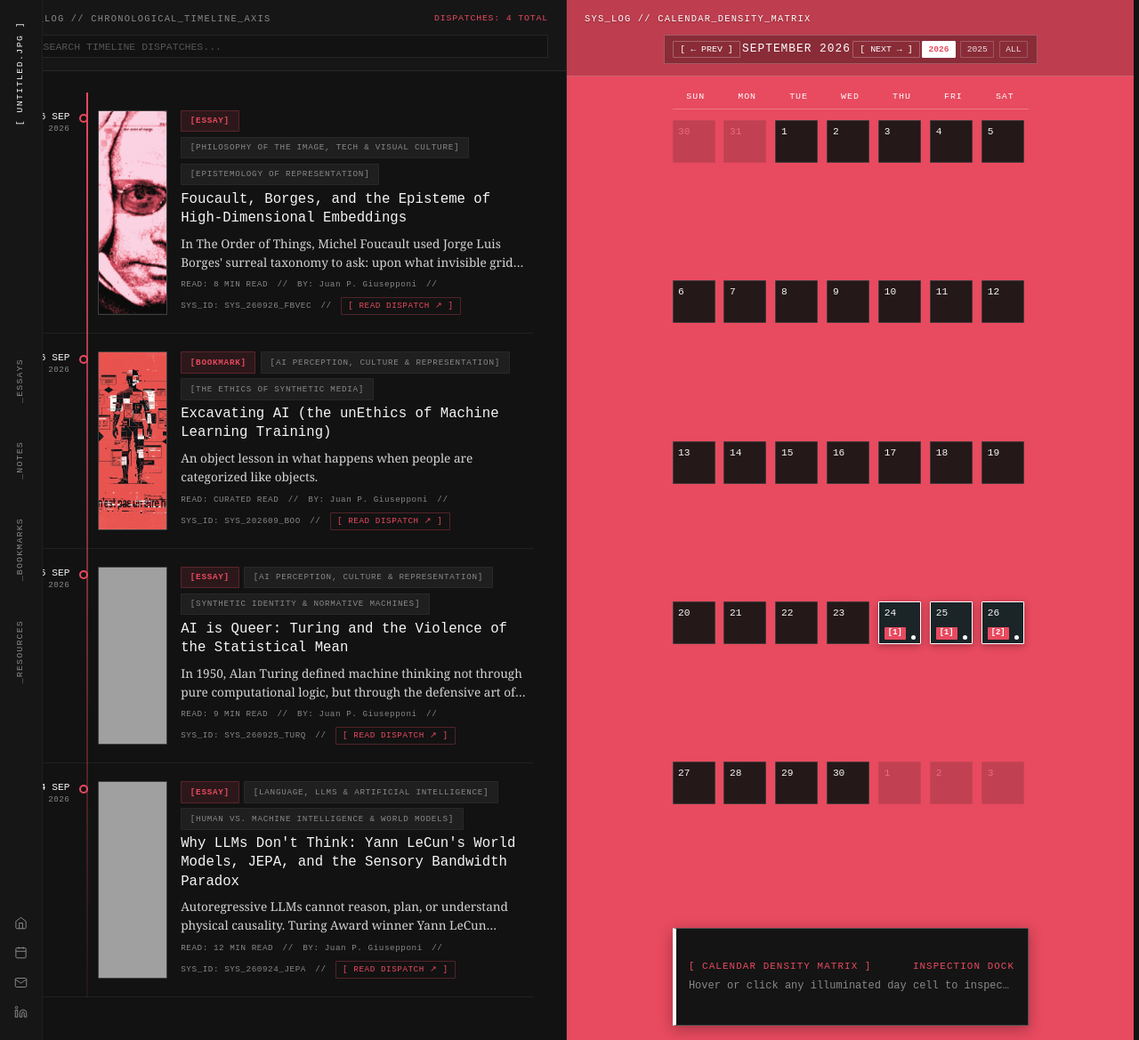
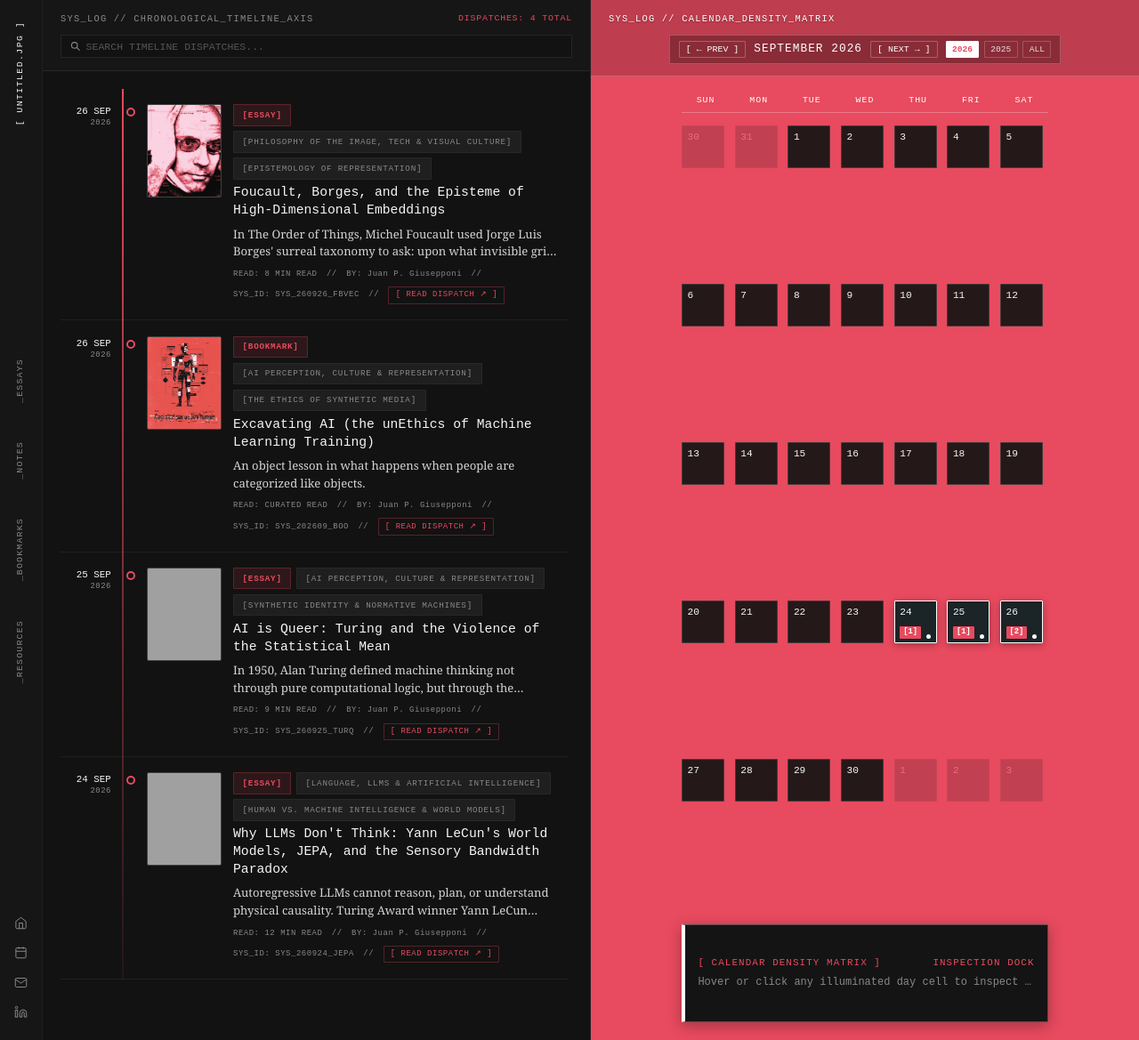
Before and after one commit to mynameisjpg/mynameisjpg, a Jekyll site: the page archive.html, which Jekyll copies as it is, in a window 1280 px wide. Shown: the whole page at 89% size. Built offline with Jekyll 4.4.1, drawn with Linux system fonts in a browser that asks for light colours; some web fonts are replaced; grey boxes are pictures that could not be loaded.

Commit message:
Fix archive layout: 48px rail offset, 50-50 full Coral Red panel, and non-stretching thumbnails

```diff
--- a/css/components/archive.css
+++ b/css/components/archive.css
@@ -1,26 +1,30 @@
 /* ==============================================================================
-   UNTITLED.JPG — ARCHIVE COMPONENT STYLESHEET (ITERATION 2)
+   UNTITLED.JPG — ARCHIVE COMPONENT STYLESHEET (ITERATION 3 - LAYOUT FIX)
    Supports 50-50 Split Layout:
-   - Left 50%: Compact Vertical Timeline Spine with Full-Height Thumbnails
-   - Right 50%: Scaled-Down Calendar Matrix in Vibrant Coral Crimson Red Theme
+   - Offset by 48px sidebar rail
+   - Left 50%: Compact Vertical Timeline Spine with crisp fixed-ratio thumbnails
+   - Right 50%: Solid Coral Crimson Red Panel filling full right half of viewport
    ============================================================================== */
 
-/* Main Archive Shell Layout overrides */
+/* Main Archive Shell Layout */
 .archive-split-shell {
+  margin-left: var(--sidebar-width, 48px);
+  width: calc(100vw - var(--sidebar-width, 48px));
+  height: 100vh;
   display: grid;
   grid-template-columns: 1fr 1fr;
-  height: 100vh;
   overflow: hidden;
   background-color: var(--neutral-bg, #121212);
 }
 
 /* ==============================================================================
-   LEFT COLUMN: TIMELINE STRATIGRAPHY AXIS (COMPACT NARROW LAYOUT)
+   LEFT COLUMN: TIMELINE STRATIGRAPHY AXIS
    ============================================================================== */
 .timeline-column {
   display: flex;
   flex-direction: column;
   height: 100vh;
+  width: 100%;
   border-right: 1px solid var(--border-subtle, rgba(255, 255, 255, 0.08));
   background-color: var(--neutral-bg, #121212);
   overflow: hidden;
@@ -91,18 +95,19 @@
 .timeline-scroll-container {
   flex: 1;
   overflow-y: auto;
-  padding: 1.5rem 2.25rem 3rem 1.25rem;
+  padding: 1.25rem 1.5rem 3rem 1.25rem;
   position: relative;
   scroll-behavior: smooth;
 }
 
-/* Vertical Timeline Spine Line & List - Constrained max-width for comfortable side padding */
+/* Vertical Timeline Spine Line & List */
 .timeline-list {
   position: relative;
   list-style: none;
   padding: 0;
   margin: 0 auto;
-  max-width: 580px;
+  max-width: 620px;
+  width: 100%;
 }
 
 /* Vertical Line Axis - Positioned cleanly between Date (Left) and Node */
@@ -111,7 +116,7 @@
   position: absolute;
   top: 0;
   bottom: 0;
-  left: 77px;
+  left: 69px; /* 60px date + 9px center of 18px node col */
   width: 2px;
   background: linear-gradient(
     180deg,
@@ -123,17 +128,18 @@
 }
 
 /* Individual Timeline Row Grid Layout:
-   Column 1: 64px Date
-   Column 2: 20px Node Dot & Spine
-   Column 3: 96px Full-Height Image Thumbnail
+   Column 1: 60px Date
+   Column 2: 18px Node Dot & Spine
+   Column 3: 84px Fixed Thumbnail
    Column 4: 1fr Text Payload
 */
 .timeline-item {
   position: relative;
   display: grid;
-  grid-template-columns: 64px 20px 96px 1fr;
-  align-items: stretch;
-  padding: 1.25rem 0;
+  grid-template-columns: 60px 18px 84px 1fr;
+  gap: 0.6rem;
+  align-items: flex-start;
+  padding: 1.1rem 0;
   border-bottom: 1px solid rgba(255, 255, 255, 0.06);
   transition: background-color 0.2s ease;
 }
@@ -150,20 +156,21 @@
 /* Left Date Label */
 .timeline-date-col {
   text-align: right;
-  padding-right: 0.35rem;
+  padding-right: 0.2rem;
+  padding-top: 2px;
 }
 
 .timeline-date-day {
   font-family: var(--font-mono, 'Azeret Mono', monospace);
-  font-size: 0.7rem;
+  font-size: 0.68rem;
   font-weight: 500;
   color: var(--text-bright, #F5F5F5);
-  line-height: 1.25;
+  line-height: 1.2;
 }
 
 .timeline-date-year {
   font-family: var(--font-mono, 'Azeret Mono', monospace);
-  font-size: 0.58rem;
+  font-size: 0.56rem;
   color: var(--text-muted, #888888);
   letter-spacing: 0.05em;
 }
@@ -193,28 +200,25 @@
   box-shadow: 0 0 8px rgba(232, 74, 95, 0.6);
 }
 
-/* Thumbnail Column - Spans the FULL vertical height of each post (title to footnotes) */
+/* Thumbnail Column - Fixed dimensions to avoid stretching */
 .timeline-thumb-col {
-  padding-left: 0.4rem;
-  padding-right: 0.75rem;
+  padding: 0;
   z-index: 2;
   display: flex;
-  align-self: stretch;
+  align-self: flex-start;
 }
 
 .timeline-thumb-box {
-  width: 86px;
-  height: 100%;
-  min-height: 110px;
+  width: 84px;
+  height: 105px;
   background-color: var(--neutral-card, #202020);
   border: 1px solid rgba(255, 255, 255, 0.15);
-  border-radius: var(--rounded-sm, 1px);
+  border-radius: var(--rounded-sm, 2px);
   overflow: hidden;
   display: flex;
   align-items: center;
   justify-content: center;
-  align-self: stretch;
-  flex: 1;
+  flex-shrink: 0;
 }
 
 .timeline-thumb-img {
@@ -246,7 +250,7 @@
 
 .timeline-title {
   font-family: var(--font-mono, 'Azeret Mono', monospace);
-  font-size: 0.98rem;
+  font-size: 0.92rem;
   font-weight: 400;
   color: var(--text-bright, #F5F5F5);
   line-height: 1.35;
@@ -262,10 +266,10 @@
 
 .timeline-excerpt {
   font-family: var(--font-serif, 'Platypi', Georgia, serif);
-  font-size: 0.85rem;
+  font-size: 0.82rem;
   font-weight: 300;
   color: var(--text-body, #D4D4D4);
-  line-height: 1.55;
+  line-height: 1.5;
   margin: 0 0 0.55rem 0;
   display: -webkit-box;
   -webkit-line-clamp: 2;
@@ -279,14 +283,14 @@
   align-items: center;
   gap: 0.45rem 0.65rem;
   font-family: var(--font-mono, 'Azeret Mono', monospace);
-  font-size: 0.58rem;
+  font-size: 0.56rem;
   color: var(--text-muted, #888888);
   letter-spacing: 0.06em;
 }
 
 .timeline-read-btn {
   font-family: var(--font-mono, 'Azeret Mono', monospace);
-  font-size: 0.58rem;
+  font-size: 0.56rem;
   color: var(--primary, #E84A5F);
   text-decoration: none;
   border: 1px solid rgba(232, 74, 95, 0.3);
@@ -309,6 +313,7 @@
   display: flex;
   flex-direction: column;
   height: 100vh;
+  width: 100%;
   background-color: var(--primary, #E84A5F); /* Coral Crimson Red Background Theme */
   color: #FFFFFF;
   overflow: hidden; /* Strict 100vh no scrollbar */
@@ -349,7 +354,7 @@
   border: 1px solid rgba(255, 255, 255, 0.22);
   border-radius: var(--rounded-sm, 1px);
   padding: 0.35rem 0.6rem;
-  max-width: 420px;
+  max-width: 440px;
   margin: 0 auto;
   width: 100%;
 }
@@ -405,16 +410,17 @@
   font-weight: 600;
 }
 
-/* Scaled-Down Calendar Grid Section (Centered & Compact) */
+/* Scaled-Down Calendar Grid Section (Centered & Compact inside Coral Red Ground) */
 .calendar-body-padding {
-  padding: 1rem 1.25rem;
+  padding: 1.25rem 1.5rem;
   display: flex;
   flex-direction: column;
   justify-content: center;
+  align-items: center;
   flex: 1;
-  gap: 0.75rem;
+  gap: 0.85rem;
   overflow: hidden;
-  max-width: 440px;
+  max-width: 460px;
   margin: 0 auto;
   width: 100%;
 }
@@ -427,7 +433,7 @@
   border-bottom: 1px solid rgba(255, 255, 255, 0.25);
   padding-bottom: 0.35rem;
   flex-shrink: 0;
-  max-width: 400px;
+  max-width: 420px;
   margin: 0 auto;
   width: 100%;
 }
@@ -444,7 +450,7 @@
   display: grid;
   grid-template-columns: repeat(7, 1fr);
   gap: 0.35rem;
-  max-width: 400px;
+  max-width: 420px;
   margin: 0 auto;
   width: 100%;
   flex: 1;
@@ -528,12 +534,12 @@
   background-color: #FFFFFF;
 }
 
-/* FIXED-HEIGHT BOTTOM PREVIEW DOCK (Solid Neutral Dark Box resting on Coral Red) */
+/* FIXED-HEIGHT BOTTOM PREVIEW DOCK */
 .calendar-fixed-preview-dock {
   height: 110px;
   min-height: 110px;
   max-height: 110px;
-  max-width: 400px;
+  max-width: 420px;
   margin: 0 auto;
   width: 100%;
   background-color: #141414;
@@ -587,3 +593,19 @@
   font-size: 0.58rem;
   color: #888888;
 }
+
+/* Responsive Stacking for Mobile/Tablet */
+@media (max-width: 980px) {
+  .archive-split-shell {
+    grid-template-columns: 1fr;
+    margin-left: 0;
+    width: 100vw;
+    height: auto;
+    overflow-y: auto;
+  }
+  .timeline-column,
+  .calendar-column {
+    height: auto;
+    min-height: 100vh;
+  }
+}
```
